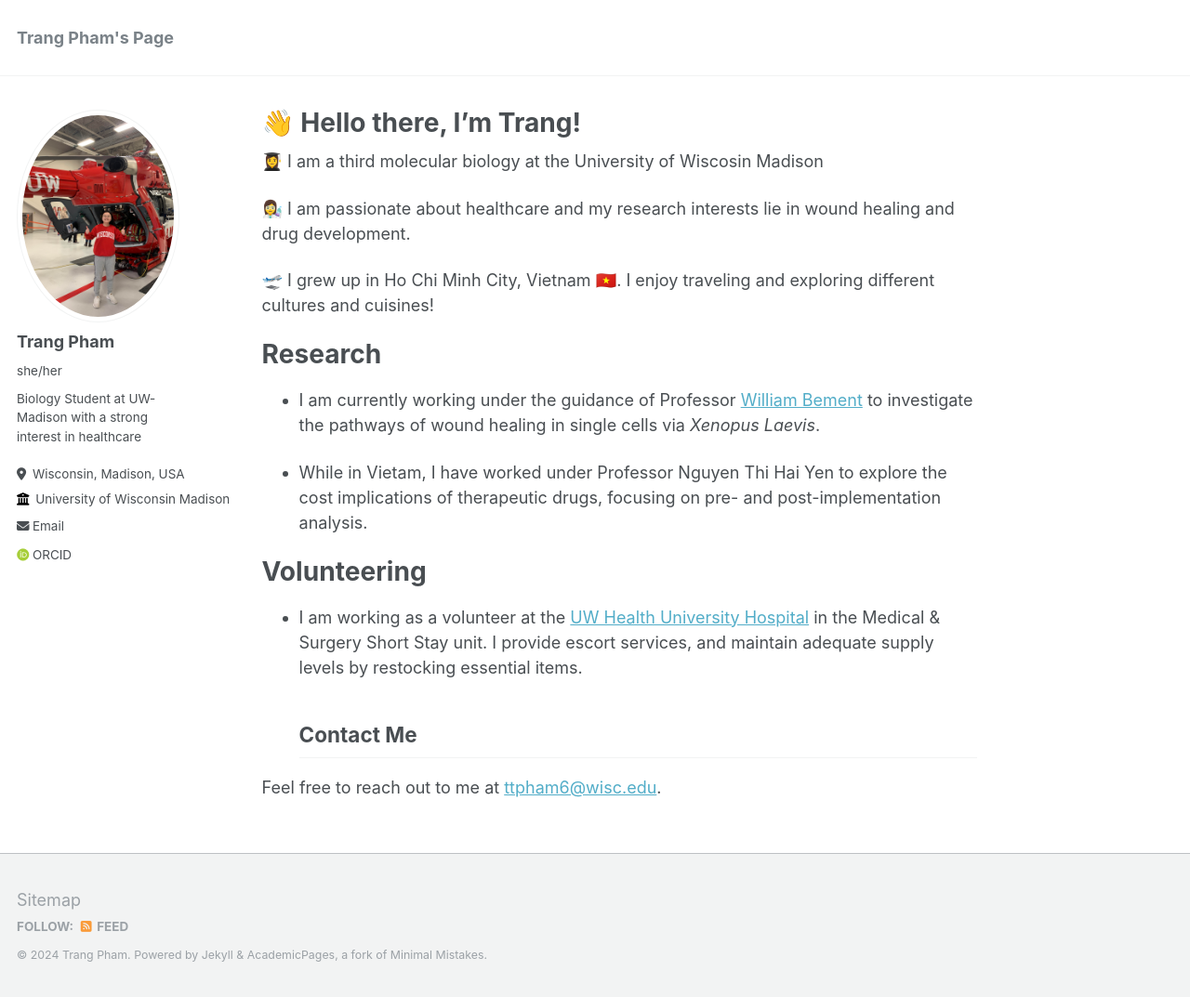
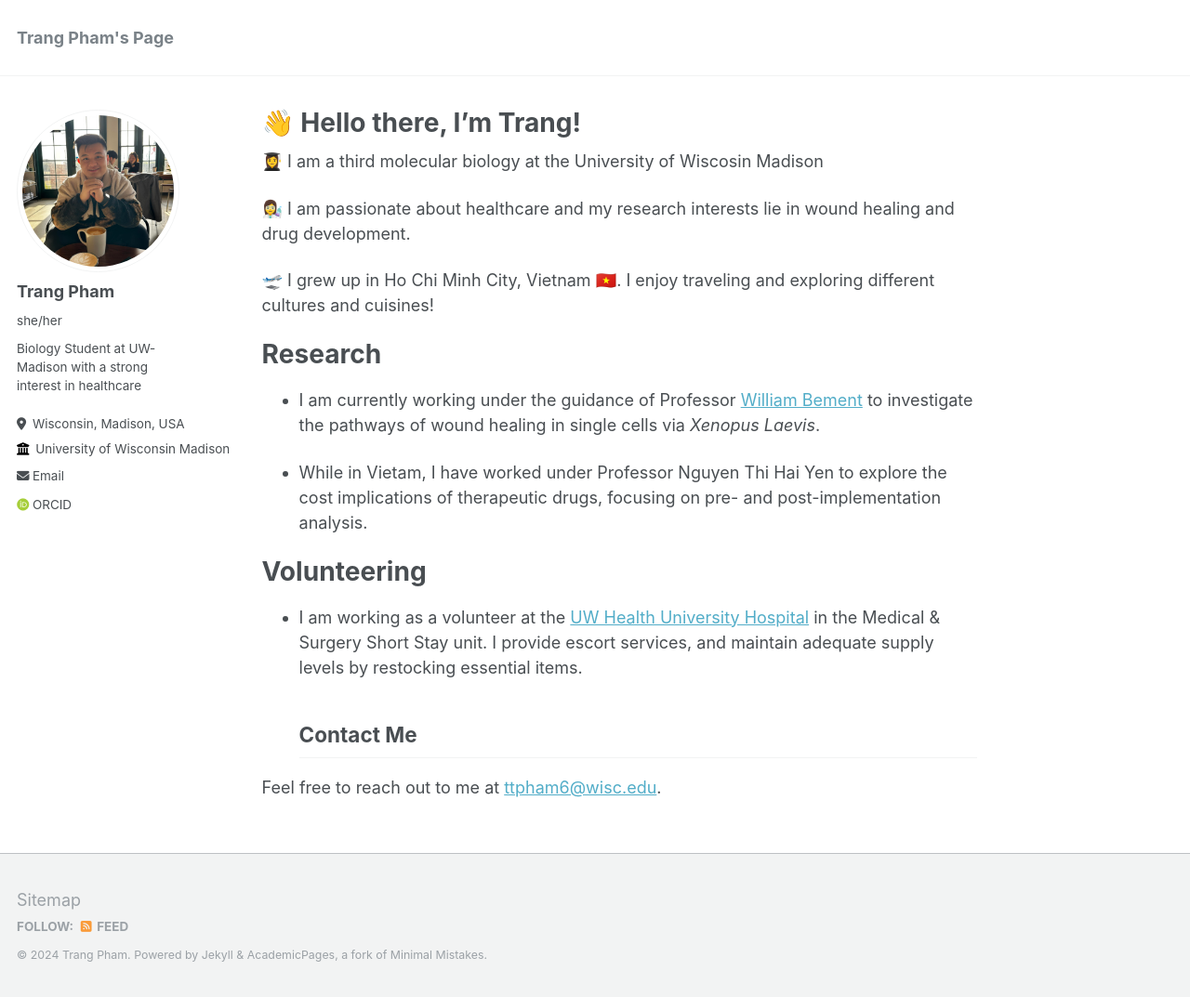
Before and after one commit to ttpham2002/personal-page, a Jekyll site: the page built from _pages/about.md, in a window 1280 px wide and 1073 px high. Shown: the whole window at 93% size. Built offline with Jekyll 4.4.1, drawn with Linux system fonts in a browser that asks for light colours; some web fonts are replaced.

Commit message:
Update _config.yml

```diff
--- a/_config.yml
+++ b/_config.yml
@@ -21,7 +21,7 @@ repository               : "/personal-page"
 #               Additional customization can be done by editing /_includes/author-profile.html
 author:
   # Biographic information
-  avatar           : "photo.jpeg"
+  avatar           : "photo.png"
   name             : "Trang Pham"
   pronouns         :  "she/her"
   bio              : "Biology Student at UW-Madison with a strong interest in healthcare"
```
